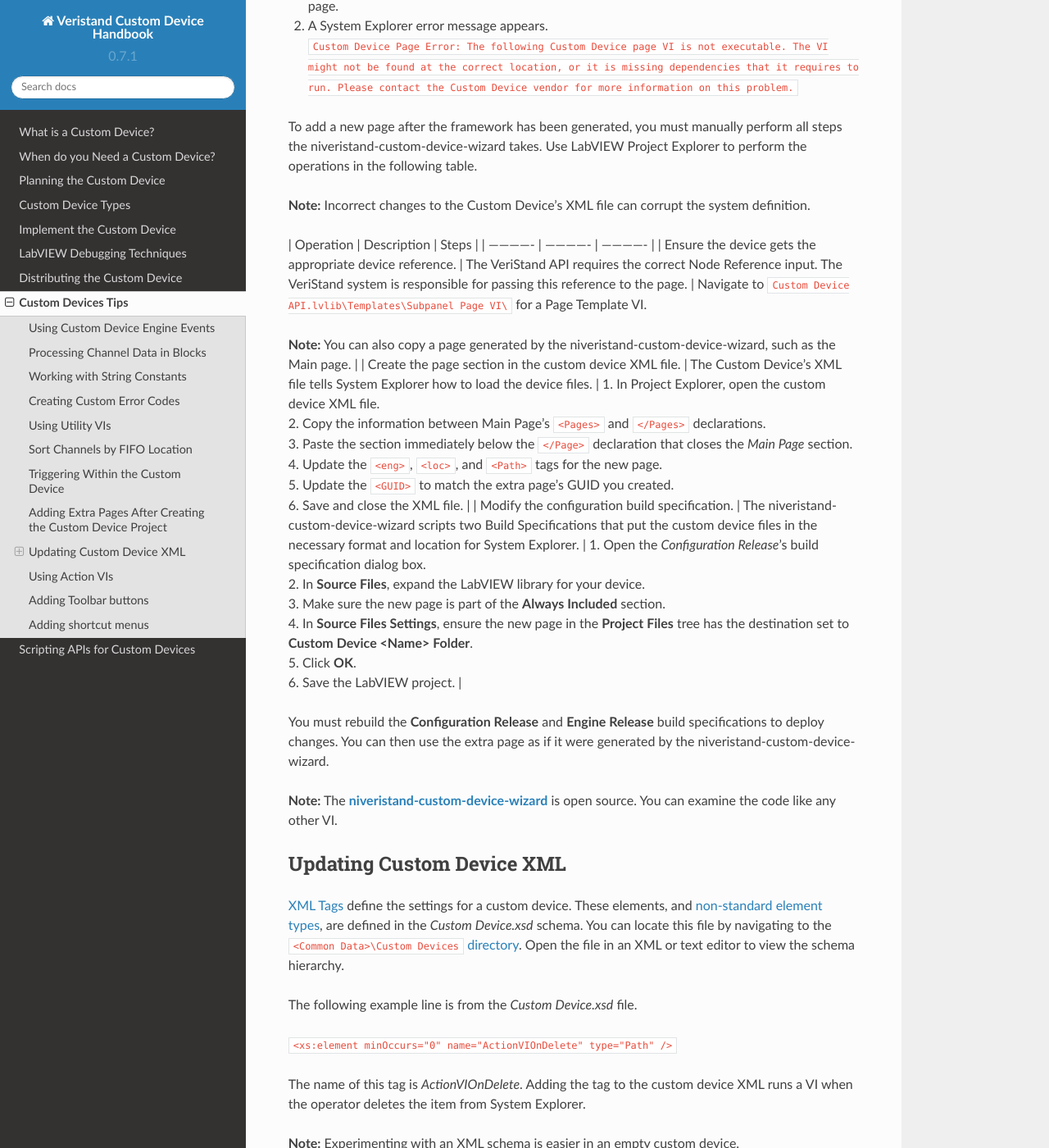
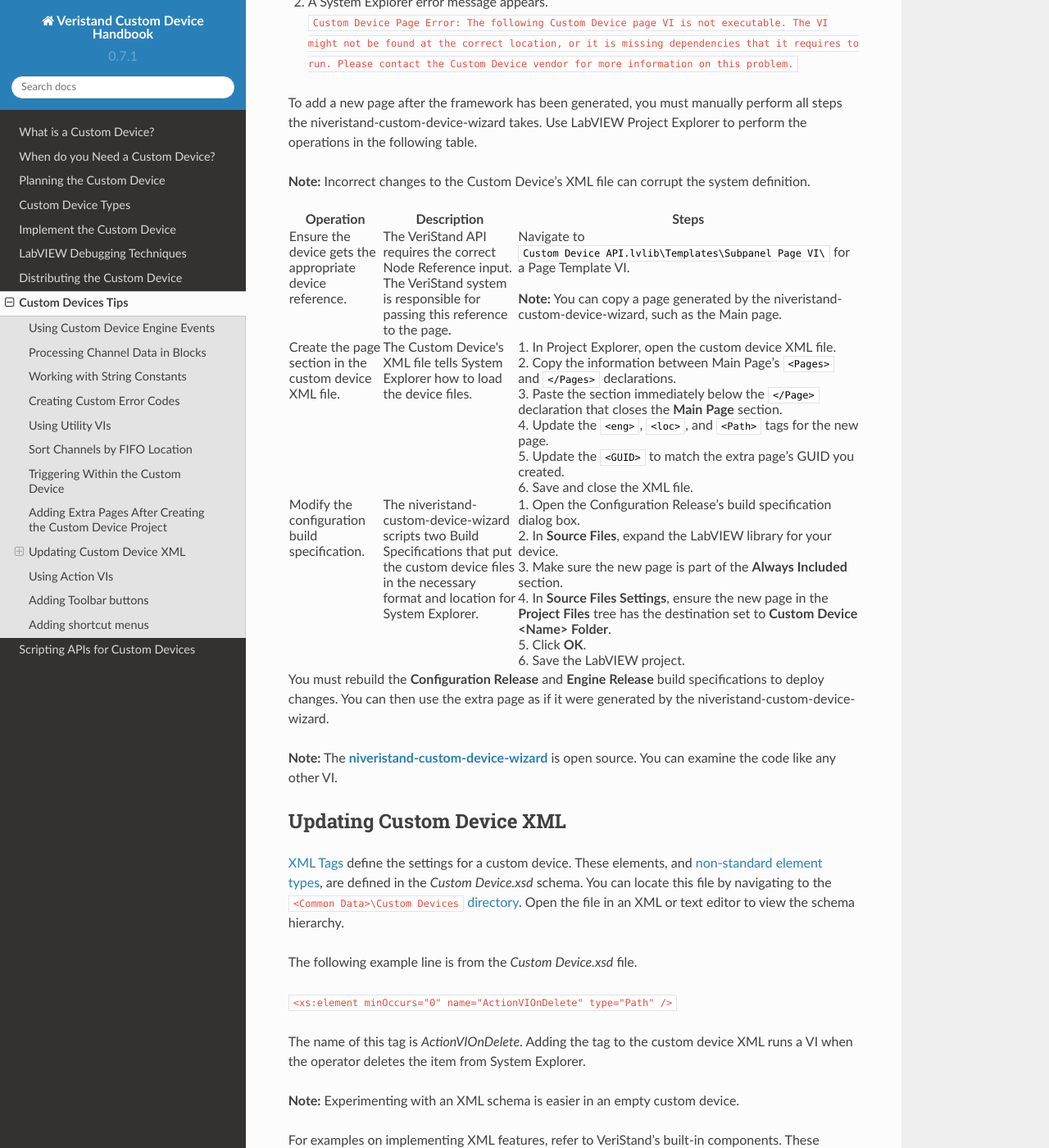
Before and after one commit to ni/niveristand-custom-device-handbook, a Sphinx documentation site: the page built from docs/Custom_Device_Tips_and_Tricks.md, in a window 1280 px wide and 1400 px high, scrolled down 7023 px. Shown: the whole window at 82% size. Built offline with Sphinx 7.4.7 and the Read the Docs theme 2.0.0, drawn with Linux system fonts in a browser that asks for light colours; pages that are not in the unit, such as notebooks, are missing from menus; some of the changed text lies outside the part shown.

Commit message:
Update 4
Updated tables in 'Debugging,' 'Tips and Tricks,' Distributing,' and 'When do you need' md files to HTML.

```diff
--- a/docs/Custom_Device_Tips_and_Tricks.md
+++ b/docs/Custom_Device_Tips_and_Tricks.md
@@ -58,10 +58,20 @@
 
 Consider using [LabVIEW global variables](https://zone.ni.com/reference/en-XX/help/371361R-01/lvconcepts/glob_variables/) or a [type definition combo box](https://zone.ni.com/reference/en-XX/help/371361R-01/lvhowto/creating_type_defs/) control instead. The following table displays implementation considerations when using either of these options.
 
-| String Replacement  | Implementation Considerations |
-| ------------- | ------------- |
-| Global Variable  | Ensure that you have set the correct default value for the control. |
-| Type Definition Combo Box  | On the Properties dialog box, use the Edit Items tab to disable **Values match Items**. </br></br> This control type does not auto-update from its type definition. You must completely populate the control before using it on a block diagram. |
+<table>
+  <tr>
+    <th>String Replacement</th>
+    <th>Implementation Considerations</th>
+  </tr>
+  <tr>
+    <td>Global Variable</td>
+    <td>Ensure that you have set the correct default value for the control.</td>
+  </tr>
+  <tr>
+    <td>Type Definition Combo Box</td>
+    <td>On the Properties dialog box, use the Edit Items tab to disable <strong>Values match Items</strong>. </br></br> This control type does not auto-update from its type definition. You must completely populate the control before using it on a block diagram.</td>
+  </tr>
+</table>
 
 ### Creating Custom Error Codes
 
@@ -137,11 +147,29 @@
 
 **Note:** Incorrect changes to the Custom Device's XML file can corrupt the system definition.
 
-| Operation  | Description | Steps |
-| ------------- | ------------- | ------------- |
-| Ensure the device gets the appropriate device reference.  | The VeriStand API requires the correct Node Reference input. The VeriStand system is responsible for passing this reference to the page. | Navigate to `Custom Device API.lvlib\Templates\Subpanel Page VI\` for a Page Template VI. <br><br> **Note:** You can also copy a page generated by the niveristand-custom-device-wizard, such as the Main page.  |
-| Create the page section in the custom device XML file.  | The Custom Device's XML file tells System Explorer how to load the device files.  | 1. In Project Explorer, open the custom device XML file. <br> 2. Copy the information between Main Page’s `<Pages>` and `</Pages>` declarations. <br> 3. Paste the section immediately below the `</Page>` declaration that closes the *Main Page* section. <br> 4. Update the `<eng>`, `<loc>`, and `<Path>` tags for the new page. <br> 5. Update the `<GUID>` to match the extra page’s GUID you created. <br> 6. Save and close the XML file. |
-| Modify the configuration build specification.  | The niveristand-custom-device-wizard scripts two Build Specifications that put the custom device files in the necessary format and location for System Explorer. | 1. Open the *Configuration Release*’s build specification dialog box. <br> 2. In **Source Files**, expand the LabVIEW library for your device. <br> 3.	Make sure the new page is part of the **Always Included** section. <br> 4.	In **Source Files Settings**, ensure the new page in the **Project Files** tree has the destination set to **Custom Device &lt;Name&gt; Folder**. <br> 5.	Click **OK**. <br> 6.	Save the LabVIEW project. |
+<table>
+  <tr>
+    <th>Operation</th>
+    <th>Description</th>
+    <th>Steps</th>
+  </tr>
+  <tr>
+    <td>Ensure the device gets the appropriate device reference.</td>
+    <td>The VeriStand API requires the correct Node Reference input. The VeriStand system is responsible for passing this reference to the page.</td>
+    <td>Navigate to <code>Custom Device API.lvlib\Templates\Subpanel Page VI\</code> for a Page Template VI. <br><br> <strong>Note:</strong> You can copy a page generated by the niveristand-custom-device-wizard, such as the Main page.</td>
+  </tr>
+  <tr>
+    <td>Create the page section in the custom device XML file.</td>
+    <td>The Custom Device's XML file tells System Explorer how to load the device files.</td>
+    <td>1. In Project Explorer, open the custom device XML file. <br> 2. Copy the information between Main Page’s <code>&#60;Pages&#62;</code> and <code>&#60;/Pages&#62;</code> declarations. <br> 3. Paste the section immediately below the <code>&#60;/Page&#62;</code> declaration that closes the <strong>Main Page</strong> section. <br> 4. Update the <code>&#60;eng&#62;</code>, <code>&#60;loc&#62;</code>, and <code>&#60;Path&#62;</code> tags for the new page. <br> 5. Update the <code>&#60;GUID&#62;</code> to match the extra page’s GUID you created. <br> 6. Save and close the XML file.</td>
+  </tr>
+  <tr>
+    <td>Modify the configuration build specification.</td>
+    <td>The niveristand-custom-device-wizard scripts two Build Specifications that put the custom device files in the necessary format and location for System Explorer.</td>
+    <td>1. Open the Configuration Release’s build specification dialog box. <br> 2. In <strong>Source Files</strong>, expand the LabVIEW library for your device. <br> 3.	Make sure the new page is part of the <strong>Always Included</strong> section. <br> 4.	In <strong>Source Files Settings</strong>, ensure the new page in the <strong>Project Files</strong> tree has the destination set to <strong>Custom Device &lt;Name&gt; Folder</strong>. <br> 5.	Click <strong>OK</strong>. <br> 6.	Save the LabVIEW project.</td>
+  </tr>
+</table>
+
 
 You must rebuild the **Configuration Release** and **Engine Release** build specifications to deploy changes. You can then use the extra page as if it were generated by the niveristand-custom-device-wizard.
 
```
Also changed, not shown: docs/Distributing_the_Custom_Device.md (+21 -8 lines), docs/LabVIEW_Debugging_Techniques.md (+21 -15 lines), docs/When_Do_You_Need_A_Custom_Device.md (+18 -5 lines).
